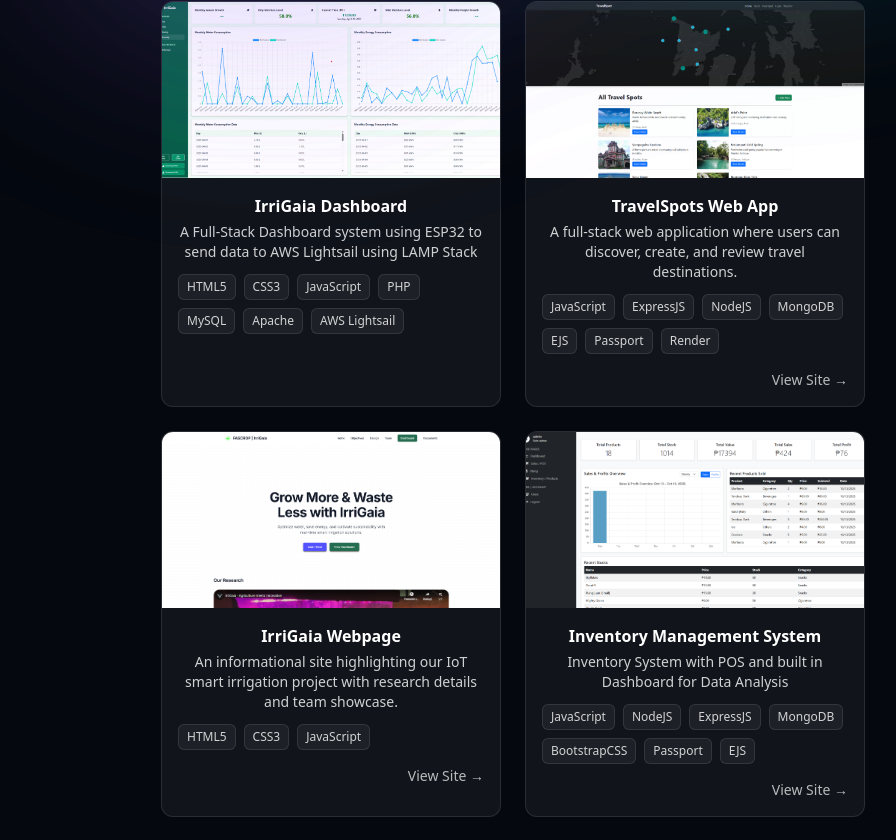
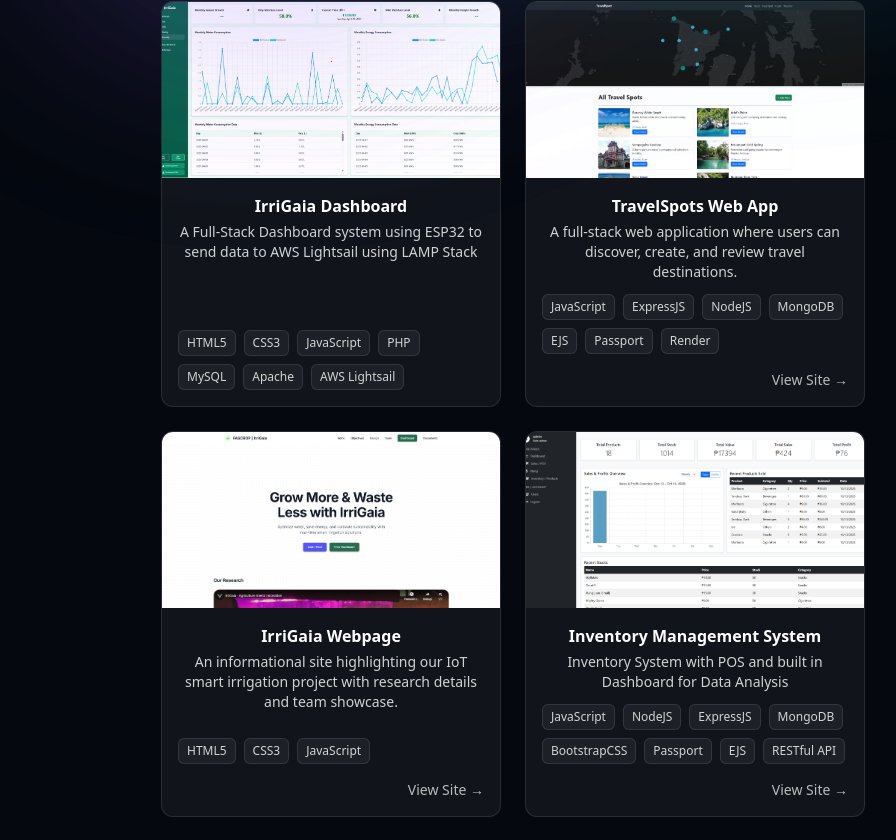
Before and after one commit to Vikkinq/React-Portfolio, a React (Vite) app: page /projects in a window 1280 px wide. Shown: the part 419-1259 px from the top of the page, without its empty margins (127-1023 px from the left). Built offline with nearby package versions, Linux system fonts and the light colour scheme.

Commit message:
Added Framer Motion for Animation Scrolls Reveal

```diff
--- a/package.json
+++ b/package.json
@@ -12,6 +12,7 @@
   "dependencies": {
     "@tailwindcss/vite": "^4.1.14",
     "cors": "^2.8.5",
+    "framer-motion": "^12.23.24",
     "react": "^19.1.1",
     "react-dom": "^19.1.1",
     "react-router-dom": "^7.9.4",
--- a/src/assets/css/styles.css
+++ b/src/assets/css/styles.css
@@ -13,7 +13,11 @@
   pointer-events: none;
   z-index: 0;
   filter: blur(120px);
-  background: radial-gradient(600px 400px at 70% 40%, rgba(56, 189, 248, 0.35), transparent 60%),
+  background: radial-gradient(700px 400px at 70% 40%, rgba(56, 189, 248, 0.35), transparent 60%),
     radial-gradient(500px 300px at 30% 60%, rgba(139, 92, 246, 0.3), transparent 60%),
     radial-gradient(600px 400px at 50% 10%, rgba(16, 185, 129, 0.25), transparent 60%);
 }
+
+/* * {
+  outline: 1px solid red !important;
+} */
--- a/src/components/Achievements.jsx
+++ b/src/components/Achievements.jsx
@@ -1,21 +1,27 @@
 import certs from "../json/achievements_data.json";
+import Reveal from "./Global/Reveal";
 
 export default function AchievementSection() {
   return (
     <section id="achievements" className=" pb-16 " aria-labelledby="achievements-heading">
+      <Reveal delay={0.2}>
         <div className="flex items-center justify-between mb-4">
           <h2 id="achievements-heading" className="text-white/90 text-xl font-semibold tracking-tight">
             Achievements & Certificates
           </h2>
         </div>
+      </Reveal>
 
+      <Reveal delay={0.3}>
         <p className="text-white/70 max-w-2xl mb-10">
           Certifications and awards that highlight my growth, continuous learning, and expertise in development,
           networking, and cybersecurity.
         </p>
+      </Reveal>
 
       <div className="grid grid-cols-2 sm:grid-cols-2 md:grid-cols-3 gap-6">
         {certs.map((c, i) => (
+          <Reveal delay={0.3}>
             <a key={i} href="">
               <article className="group rounded-xl border border-white/10 bg-white/5 backdrop-blur-sm p-4 text-center transition hover:bg-white/[0.08] hover:-translate-y-1 duration-300">
                 <div className="aspect-square w-24 mx-auto mb-4 rounded-lg overflow-hidden flex items-center justify-center">
@@ -26,6 +32,7 @@
                 <p className="text-[11px] text-white/50 mt-0.5">{c.date}</p>
               </article>
             </a>
+          </Reveal>
         ))}
       </div>
     </section>
--- /dev/null
+++ b/src/components/Global/Reveal.jsx
@@ -0,0 +1,25 @@
+// src/components/Global/Reveal.jsx
+import { motion, useInView } from "framer-motion";
+import { useRef } from "react";
+
+export default function Reveal({ children, delay = 0.1 }) {
+  const ref = useRef(null);
+  const isInView = useInView(ref, { once: true, margin: "-50px" });
+
+  const variants = {
+    hidden: { opacity: 0, scale: 0.95, y: 30 },
+    visible: { opacity: 1, scale: 1, y: 0 },
+  };
+
+  return (
+    <motion.div
+      ref={ref}
+      variants={variants}
+      initial="hidden"
+      animate={isInView ? "visible" : "hidden"}
+      transition={{ duration: 0.5, ease: "easeOut", delay }}
+    >
+      {children}
+    </motion.div>
+  );
+}
--- a/src/components/Hero.jsx
+++ b/src/components/Hero.jsx
@@ -1,10 +1,11 @@
 import "../assets/css/lightbox.css";
-
 import socials from "../json/socials_data.json";
+import Reveal from "./Global/Reveal";
 
 export default function HeroSection() {
   return (
-    <section id="home" className="pt-40 pb-24 text-center ">
+    <section id="home" className="pt-40 pb-24 text-center">
+      <Reveal>
         <div className="inline-flex items-center gap-3 sm:gap-4 px-3 sm:px-4 py-2 sm:py-2.5 rounded-full border border-white/10 bg-white/5 backdrop-blur-md mb-4">
           <span className="inline-block w-12 h-12 sm:w-14 sm:h-14 md:w-16 md:h-16 rounded-full overflow-hidden ring-1 ring-white/15 shrink-0">
             <a href="/images/symon.JPG">
@@ -21,13 +22,17 @@
             <p className="text-[12px] sm:text-xs text-white/70">🇵🇭 Based in Philippines</p>
           </div>
         </div>
+      </Reveal>
 
+      <Reveal delay={0.35}>
         <h1 className="font-extrabold leading-[0.85] tracking-tight mx-auto text-[clamp(48px,10vw,120px)] drop-shadow-glow">
           FULLSTACK
           <br />
           DEVELOPER
         </h1>
+      </Reveal>
 
+      <Reveal delay={0.45}>
         <div className="mt-6 flex items-center justify-center gap-3">
           <a
             href="#contact"
@@ -47,7 +52,9 @@
             <span className="font-medium">Download CV</span>
           </a>
         </div>
+      </Reveal>
 
+      <Reveal delay={0.75}>
         <div className="mt-6 flex items-center justify-center gap-3">
           {socials.map((soc, index) => (
             <a
@@ -61,6 +68,7 @@
             </a>
           ))}
         </div>
+      </Reveal>
     </section>
   );
 }
--- a/src/components/ProjectsList.jsx
+++ b/src/components/ProjectsList.jsx
@@ -1,6 +1,7 @@
 import { useState } from "react";
 
 import projectData from "../json/projects_data.json";
+import Reveal from "./Global/Reveal";
 
 export default function ProjectLists() {
   const [tab, setTab] = useState("software");
@@ -11,6 +12,7 @@
   };
   return (
     <section id="projects" className="pt-10 pb-4" aria-labelledby="projects-heading">
+      <Reveal>
         <div className="flex items-center justify-center mb-4">
           <h2
             id="achievements-heading"
@@ -19,14 +21,18 @@
             Check out my latest works
           </h2>
         </div>
+      </Reveal>
 
+      <Reveal delay={0.25}>
         <div className="flex items-center justify-center">
           <p className="text-white/70 max-w-2xl mb-10">
-          Developed and Designed web and hardware systems, from simple pages to full stack applications. Here are a few
-          of my favorites
+            Developed and Designed web and hardware systems, from simple pages to full stack applications. Here are a
+            few of my favorites
           </p>
         </div>
+      </Reveal>
 
+      <Reveal delay={0.45}>
         <div className="mb-4">
           <div className="flex rounded-xl border border-white/10 bg-white/5 overflow-hidden">
             <button
@@ -51,21 +57,26 @@
             </button>
           </div>
         </div>
+      </Reveal>
 
-      <div className="grid sm:grid-cols-2 gap-6">
+      <div className="grid sm:grid-cols-2 gap-6 items-stretch">
         {projectList().map((p, index) => (
-          <article key={index} className="rounded-xl border border-white/10 bg-white/5 overflow-hidden">
+          <Reveal delay={0.65}>
+            <article
+              key={index}
+              className="flex flex-col rounded-xl border border-white/10 bg-white/5 overflow-hidden h-full"
+            >
               <a data-lightbox href={p.image}>
-              {!p.image ? (
-                "Loading"
-              ) : (
-                <img src={p.image} alt="Screenshot of IrriGaia project" className="w-full h-44 object-cover" />
-              )}
+                {!p.image ? "Loading" : <img src={p.image} alt={p.title} className="w-full h-44 object-cover" />}
               </a>
-            <div className="p-4">
+
+              <div className="flex flex-col justify-between flex-1 p-4">
+                <div>
                   <h3 className="font-semibold">{p.title}</h3>
-              <p className="text-sm text-white/80 mt-1">{p.desc}</p>
+                  <p className="text-sm text-white/80 mt-1 line-clamp-3">{p.desc}</p> {/* limit text to 3 lines */}
+                </div>
 
+                <div>
                   <div className="mt-3 flex flex-wrap gap-2 text-xs text-white/80">
                     {p.tags.map((t, i) => (
                       <span key={i} className="px-2 py-1 rounded-md border border-white/10 bg-white/5">
@@ -74,17 +85,22 @@
                     ))}
                   </div>
 
-              {!p.link ? (
-                ""
-              ) : (
-                <div className="mt-4 flex justify-end" target="_blank">
-                  <a href={p.link} target="_blank" className="text-white/70 hover:text-white text-sm font-medium">
+                  {p.link && (
+                    <div className="mt-4 flex justify-end">
+                      <a
+                        href={p.link}
+                        target="_blank"
+                        rel="noopener noreferrer"
+                        className="text-white/70 hover:text-white text-sm font-medium"
+                      >
                         View Site →
                       </a>
                     </div>
                   )}
                 </div>
+              </div>
             </article>
+          </Reveal>
         ))}
       </div>
     </section>
--- a/src/components/TechStack.jsx
+++ b/src/components/TechStack.jsx
@@ -1,19 +1,25 @@
 import stack from "../json/technology.json";
+import Reveal from "./Global/Reveal";
 
 export default function TechStack() {
   return (
     <section className="pt-10" aria-labelledby="tech-heading">
+      <Reveal>
         <h3 id="tech-heading" className="text-white/90 text-xl font-semibold mb-4">
           Technologies
         </h3>
+      </Reveal>
+
       <div className="flex flex-wrap gap-3">
         {stack.map((tech, index) => (
+          <Reveal>
             <span
               key={index}
               className="inline-flex items-center gap-3 px-3 py-2 rounded-lg border border-white/10 bg-white/10 text-sm cursor-pointer hover:bg-white/20"
             >
               <i className={tech.icon}></i> {tech.stack}
             </span>
+          </Reveal>
         ))}
       </div>
     </section>
--- a/src/json/projects_data.json
+++ b/src/json/projects_data.json
@@ -27,7 +27,7 @@
       "title": "Inventory Management System",
       "desc": "Inventory System with POS and built in Dashboard for Data Analysis",
       "image": "/images/inventory-app.png",
-      "tags": ["JavaScript", "NodeJS", "ExpressJS", "MongoDB", "BootstrapCSS", "Passport", "EJS"],
+      "tags": ["JavaScript", "NodeJS", "ExpressJS", "MongoDB", "BootstrapCSS", "Passport", "EJS", "RESTful API"],
       "type": "web",
       "link": "https://inventory-web-app-system-production.up.railway.app/"
     },
@@ -50,7 +50,7 @@
       "title": "Main Portfolio",
       "desc": "A Simple Portfolio Site showcasing my projects, skills, and experience as a web developer",
       "image": "/images/portfolio-site.png",
-      "tags": ["ReactJS", "TailwindCSS", "JavaScript", "CSS3", "Vercel"],
+      "tags": ["ReactJS", "TailwindCSS", "JavaScript", "CSS3", "Framer Motion", "Vercel"],
       "type": "web",
       "link": "https://vikkinq.github.io/main-portfolio/"
     }
```
Also changed, not shown: src/components/Experience.jsx (+35 -34 lines), src/components/Projects.jsx (+31 -9 lines), 1 other file (tests, documents, lock files or other folders). Lines whose indentation alone changed are shown as unchanged.
